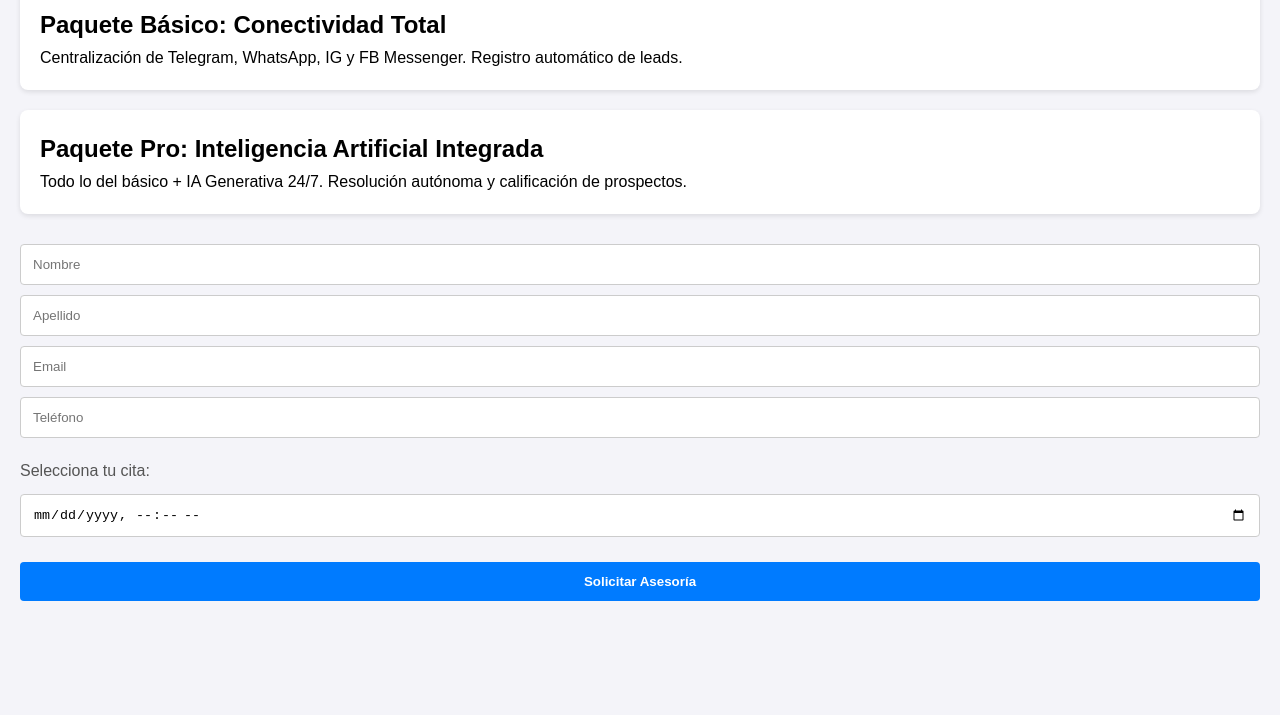
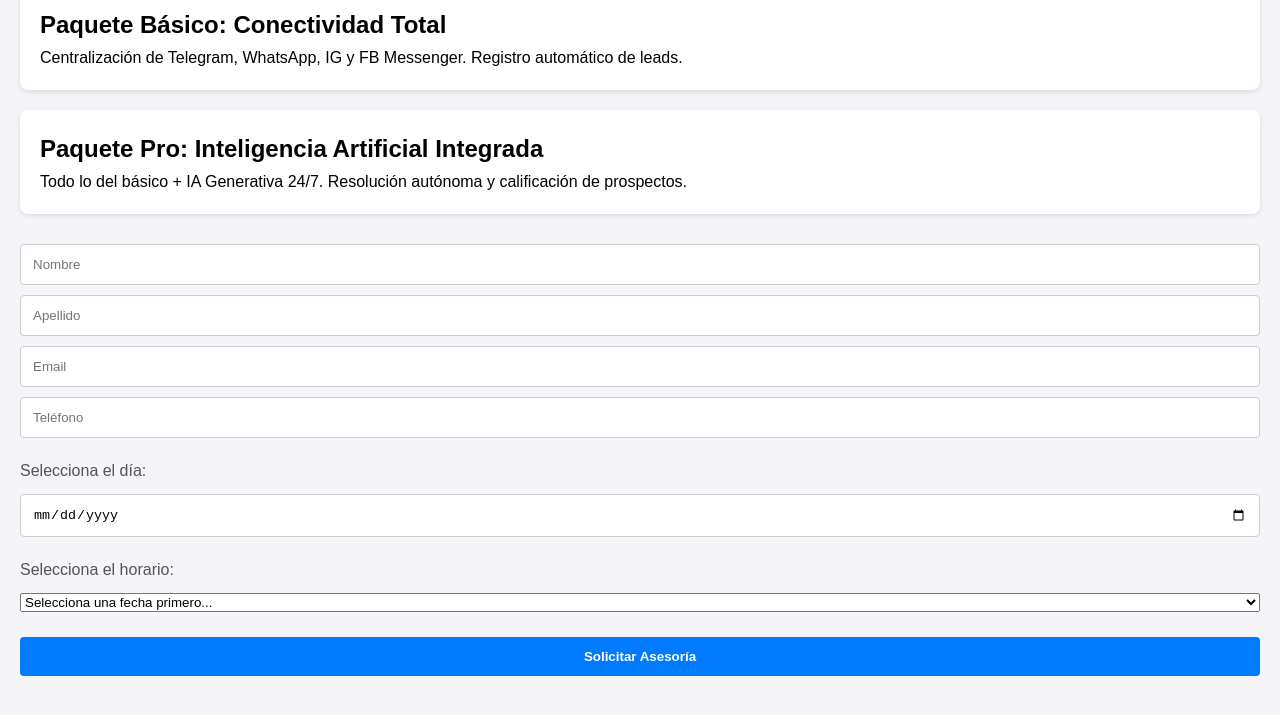
Before and after one commit to Viske02/Landing-Page, a plain HTML site: page index.html in a window 1280 px wide. Shown: the part 85-800 px from the top of the page. Drawn offline with Linux system fonts and the light colour scheme.

Commit message:
Update index.html

```diff
--- a/index.html
+++ b/index.html
@@ -29,8 +29,15 @@
             <input type="email" id="email" placeholder="Email" required>
             <input type="tel" id="telefono" placeholder="Teléfono" required>
 
-            <label for="fecha" style="display:block; margin-top:10px; color:#555;">Selecciona tu cita:</label>
-            <input type="datetime-local" id="fecha" name="fecha" required>
+            <!-- Selector de Fecha -->
+            <label for="fecha" style="display:block; margin-top:10px; color:#555;">Selecciona el día:</label>
+            <input type="date" id="fecha" required>
+
+            <!-- Selector de Hora -->
+            <label for="hora" style="display:block; margin-top:10px; color:#555;">Selecciona el horario:</label>
+            <select id="hora" required>
+                <option value="">Selecciona una fecha primero...</option>
+            </select>
 
             <button type="submit" style="margin-top:15px;">Solicitar Asesoría</button>
             <p id="mensaje"></p>
```
